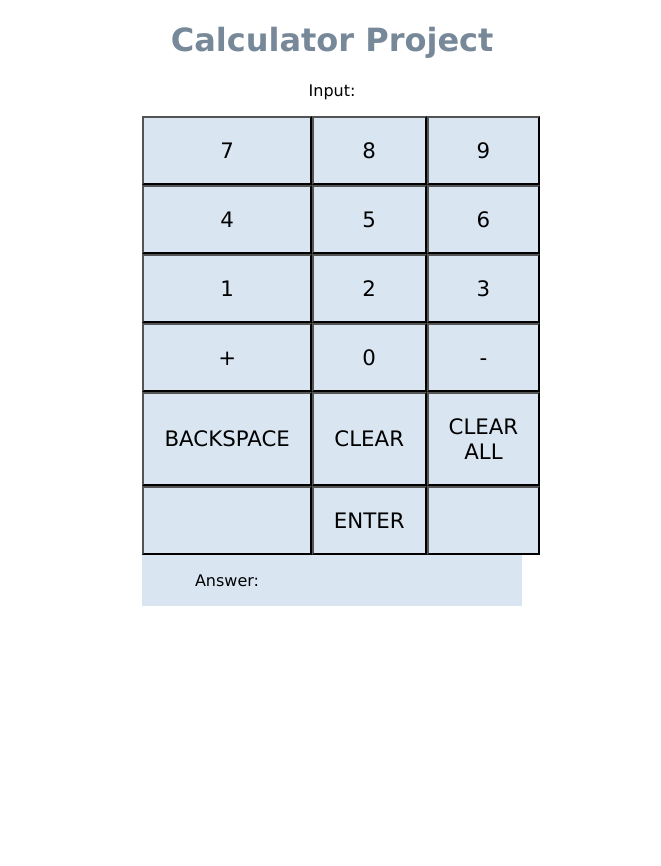
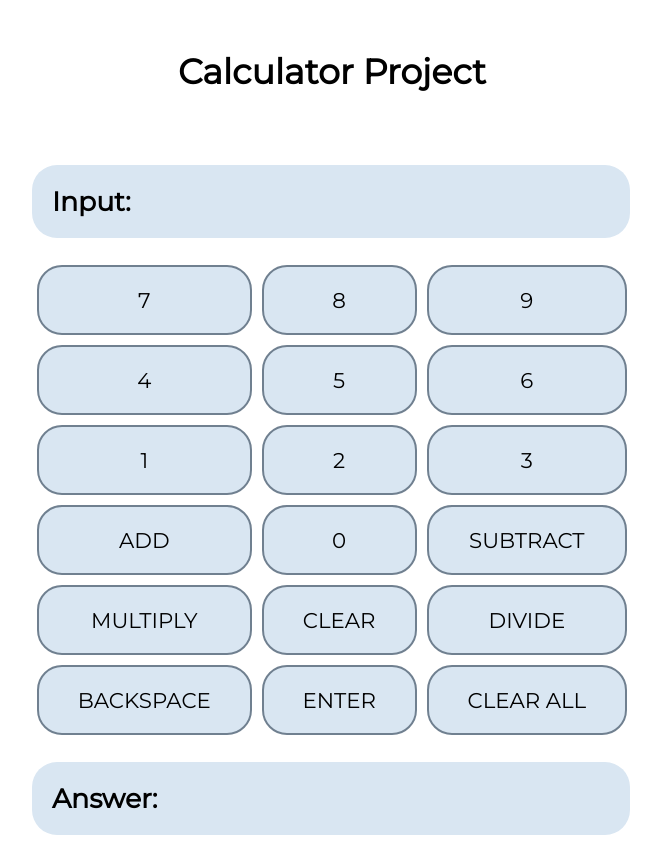
Before and after one commit to melmn/melissa-website, an Angular app: page /calculator in a window 1280 px wide. Shown: the whole page, without its empty margins (308-969 px from the left). Before the commit the page ends 800 px from the top, so only its background shows below. Built offline with nearby package versions, Linux system fonts and the light colour scheme.

Commit message:
style updates; included multiply and divide

```diff
--- a/src/app/calculator/calculator.component.css
+++ b/src/app/calculator/calculator.component.css
@@ -1,27 +1,46 @@
 .grid-container{
     display: grid;
     grid-template-columns: auto auto auto;
-    width: 30%;
+    width: 600px;
     margin: 0 auto;
-    background-color: #d9e6f2;
 
 }
 .grid-item{
     padding: 20px;
     text-align: center;
     background-color: #d9e6f2;
-    font-family: verdana;
+    font-family: 'Montserrat', sans-serif;
     font-size: 16pt;
     text-transform: uppercase;
-}
+    border-radius: 25px;
+    border: 2px solid slategray;
+    margin: 5px;
 
-p{
-    text-align: center;
-    font-family: verdana;
 }
 
 h1{
     text-align: center;
-    font-family: verdana;
-    color: lightslategray;
+    font-family: 'Montserrat', sans-serif;
+    font-size: 26pt;
+    margin: 50px;
 }
+
+h2{
+    padding: 20px;
+    text-align: left;
+    background-color: #d9e6f2;
+    font-family: 'Montserrat', sans-serif;
+    font-size: 20pt;
+    width: 558px;
+    border-radius: 25px;
+}
+
+.buttonHover:hover {
+    background-color: #b2c8dd;
+    color: black;
+}
+
+.buttonClick:active {
+    background-color: #b2c8dd1;
+    transform: translateY(2px);
+  }
--- a/src/app/calculator/calculator.component.html
+++ b/src/app/calculator/calculator.component.html
@@ -1,29 +1,34 @@
+<style>
+  @import url('https://fonts.googleapis.com/css?family=Montserrat');
+  </style>
+
 <h1>Calculator Project</h1>
-<p>Input: {{input}}</p>
 
 <div class="grid-container">
-  <button class="grid-item" value="7" #seven (click)="appendValue(seven.value)">7</button>
-  <button class="grid-item" value="8" #eight (click)="appendValue(eight.value)">8</button>
-  <button class="grid-item" value="9" #nine (click)="appendValue(nine.value)">9</button>
-  <button class="grid-item" value="4" #ten (click)="appendValue(ten.value)">4</button>
-  <button class="grid-item" value="5" #five (click)="appendValue(five.value)">5</button>
-  <button class="grid-item" value="6" #six (click)="appendValue(six.value)">6</button>
-  <button class="grid-item" value="1" #one (click)="appendValue(one.value)">1</button>
-  <button class="grid-item" value="2" #two (click)="appendValue(two.value)">2</button>
-  <button class="grid-item" value="3" #three (click)="appendValue(three.value)">3</button>
-  <button class="grid-item" value="+" #plus (click)="appendValue(plus.value)">+</button>
-  <button class="grid-item" value="0" #zero (click)="appendValue(zero.value)">0</button>
-  <button class="grid-item" value="-" #minus (click)="appendValue(minus.value)">-</button>
-  <button class="grid-item" (click)="backspace()">Backspace</button>
-  <button class="grid-item" (click)="clear()">Clear</button>
-  <button class="grid-item" (click)="clearAll()">Clear All</button>
-  <button class="grid-item"></button>
-  <button class="grid-item" (click)="enter()">Enter</button>
-  <button class="grid-item"></button>
+<h2><b>Input:</b> {{input}}</h2>
 </div>
 
-
+<div class="grid-container">
+  <button class="grid-item buttonHover buttonClick" value="7" #seven (click)="appendValue(seven.value)">7</button>
+  <button class="grid-item buttonHover buttonClick" value="8" #eight (click)="appendValue(eight.value)">8</button>
+  <button class="grid-item buttonHover buttonClick" value="9" #nine (click)="appendValue(nine.value)">9</button>
+  <button class="grid-item buttonHover buttonClick" value="4" #ten (click)="appendValue(ten.value)">4</button>
+  <button class="grid-item buttonHover buttonClick" value="5" #five (click)="appendValue(five.value)">5</button>
+  <button class="grid-item buttonHover buttonClick" value="6" #six (click)="appendValue(six.value)">6</button>
+  <button class="grid-item buttonHover buttonClick" value="1" #one (click)="appendValue(one.value)">1</button>
+  <button class="grid-item buttonHover buttonClick" value="2" #two (click)="appendValue(two.value)">2</button>
+  <button class="grid-item buttonHover buttonClick" value="3" #three (click)="appendValue(three.value)">3</button>
+  <button class="grid-item buttonHover buttonClick" value="+" #plus (click)="appendValue(plus.value)">Add</button>
+  <button class="grid-item buttonHover buttonClick" value="0" #zero (click)="appendValue(zero.value)">0</button>
+  <button class="grid-item buttonHover buttonClick" value="-" #minus (click)="appendValue(minus.value)">Subtract</button>
+  <button class="grid-item buttonHover buttonClick" value="*" #multiply (click)="appendValue(multiply.value)">Multiply</button>
+  <button class="grid-item buttonHover buttonClick" (click)="clear()">Clear</button>
+  <button class="grid-item buttonHover buttonClick" value="/" #divide (click)="appendValue(divide.value)">Divide</button>
+  <button class="grid-item buttonHover buttonClick" (click)="backspace()">Backspace</button>
+  <button class="grid-item buttonHover buttonClick" (click)="enter()">Enter</button>
+  <button class="grid-item buttonHover buttonClick" (click)="clearAll()">Clear All</button>
+</div>
 
 <div class="grid-container">
-  <p>Answer: {{answer}}</p>
+  <h2><b>Answer:</b> {{answer}}</h2>
 </div>
```
